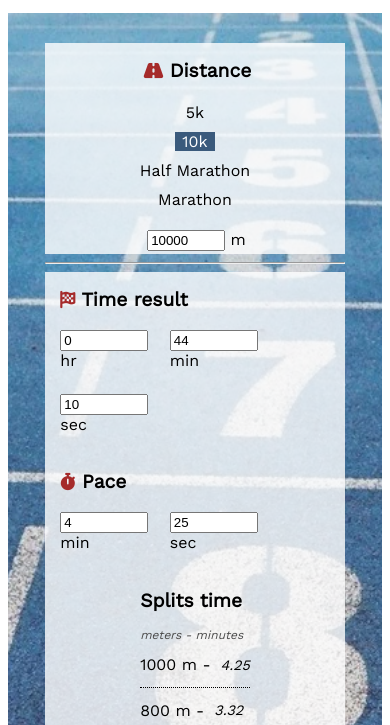
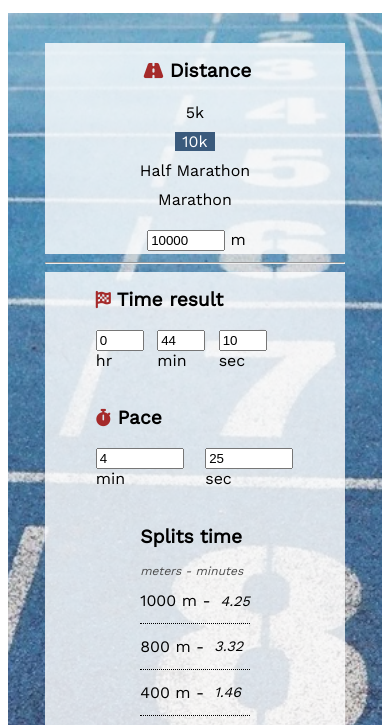
Before and after one commit to e-kai00/pace-calculator, a plain HTML site: page index.html in a window 390 px wide. Shown: the part 114-839 px from the top of the page. Drawn offline with nearby package versions, Linux system fonts and the light colour scheme.

Commit message:
Style for screens 460px and 310px wide and down

```diff
--- a/assets/css/style.css
+++ b/assets/css/style.css
@@ -175,3 +175,29 @@ section {
         margin-bottom: 0;
     }
 }
+
+@media screen and (max-width: 460px) {
+
+    #choice-container-id input {
+        width: 40px;
+
+
+    }
+
+    #choice-container-id label {
+        width: 3em;
+    }
+}
+
+@media screen and (max-width: 310px) {
+
+    #choice-container-pace-id input {
+        width: 45px;
+    }
+
+    #choice-container-pace-id label {
+        width: 3em;
+
+
+    }
+}
--- a/index.html
+++ b/index.html
@@ -34,13 +34,13 @@
         <hr>
         <div class="wrap">
             <div id="user-choice">
-                <div class="choice-container">
+                <div class="choice-container" id="choice-container-id">
                     <h2><i class="fa-solid fa-flag-checkered"></i> Time result</h2>
                     <label>hr <input type="number" min="0" id="hr" oninput="calculatePace(); calculateSplits()"></label>
                     <label>min <input type="number" min="0" max="59" id="min" oninput="calculatePace(); calculateSplits()"></label>
                     <label>sec <input type="number" min="0" max="59" id="sec" oninput="calculatePace(); calculateSplits()"></label>
                 </div>
-                <div class="choice-container">
+                <div class="choice-container" id="choice-container-pace-id">
                     <h2><i class="fa-solid fa-stopwatch"></i> Pace</h2>
                     <label>min <input type="number" min="0" max="20" id="pace-min" oninput="calculateTimeResult(); calculateSplits()"></label>
                     <label>sec <input type="number" min="0" max="59" id="pace-sec" oninput="calculateTimeResult(); calculateSplits()"></label>
```
